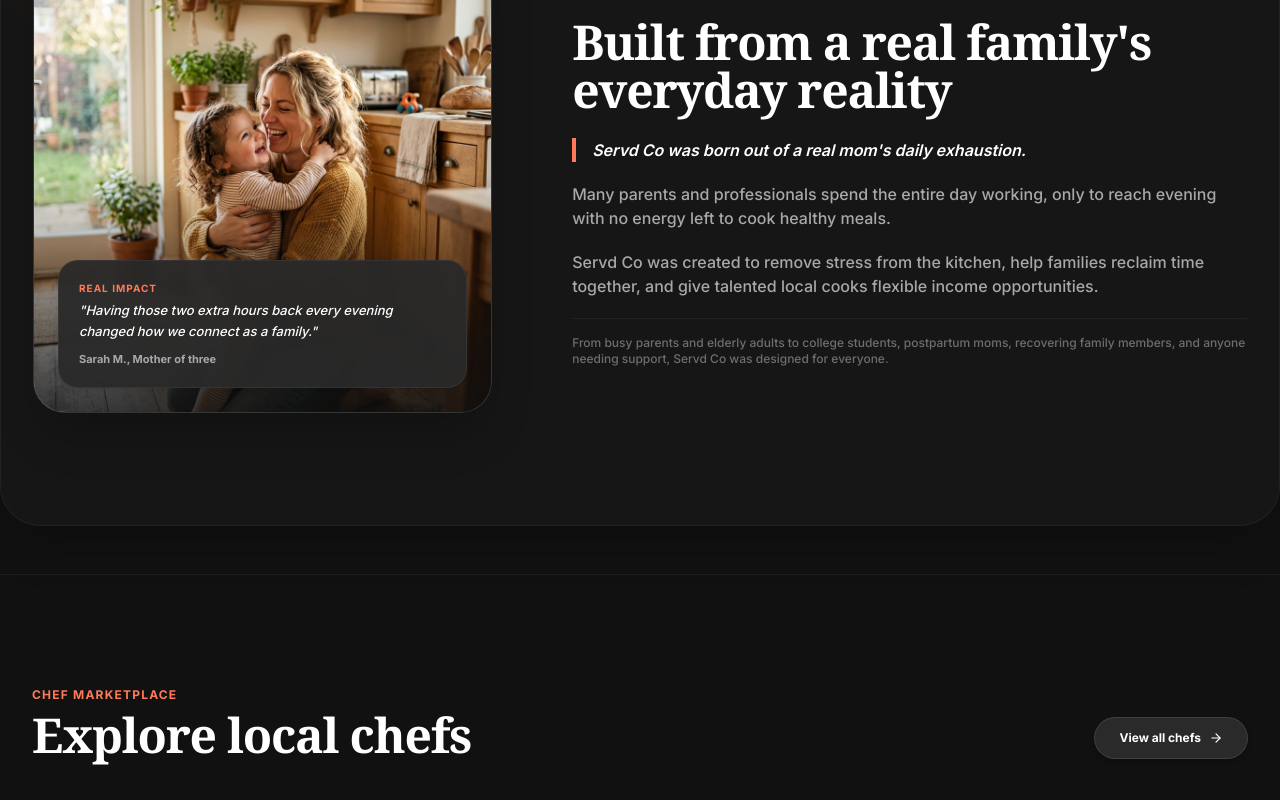
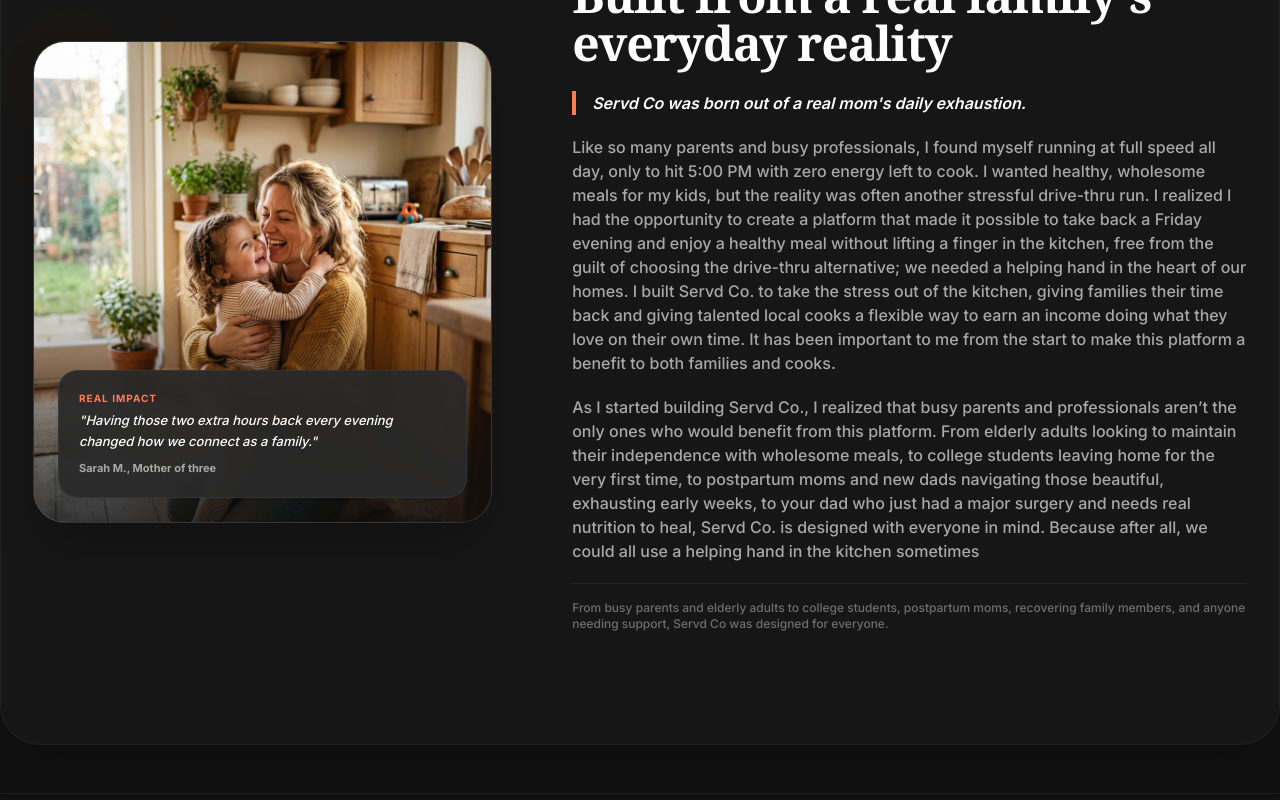
Before and after one commit to alexandria-servdco/servdco, a React (Vite) app: page / in a window 1280 px wide. Shown: the part 2620-3420 px from the top of the page. Built offline with nearby package versions, Linux system fonts and the light colour scheme.

Commit message:
added founders story

```diff
--- a/client/pages/Index.tsx
+++ b/client/pages/Index.tsx
@@ -405,13 +405,10 @@
                 Servd Co was born out of a real mom's daily exhaustion.
               </p>
               <p>
-                Many parents and professionals spend the entire day working,
-                only to reach evening with no energy left to cook healthy meals.
+                Like so many parents and busy professionals, I found myself running at full speed all day, only to hit 5:00 PM with zero energy left to cook. I wanted healthy, wholesome meals for my kids, but the reality was often another stressful drive-thru run. I realized I had the opportunity to create a platform that made it possible to take back a Friday evening and enjoy a healthy meal without lifting a finger in the kitchen, free from the guilt of choosing the drive-thru alternative; we needed a helping hand in the heart of our homes. I built Servd Co. to take the stress out of the kitchen, giving families their time back and giving talented local cooks a flexible way to earn an income doing what they love on their own time. It has been important to me from the start to make this platform a benefit to both families and cooks.
               </p>
               <p>
-                Servd Co was created to remove stress from the kitchen, help
-                families reclaim time together, and give talented local cooks
-                flexible income opportunities.
+                As I started building Servd Co., I realized that busy parents and professionals aren’t the only ones who would benefit from this platform. From elderly adults looking to maintain their independence with wholesome meals, to college students leaving home for the very first time, to postpartum moms and new dads navigating those beautiful, exhausting early weeks, to your dad who just had a major surgery and needs real nutrition to heal, Servd Co. is designed with everyone in mind. Because after all, we could all use a helping hand in the kitchen sometimes
               </p>
               <p className="text-xs text-[#A8A8A8]/60 border-t border-white/5 pt-4 mt-2">
                 From busy parents and elderly adults to college students,
```
